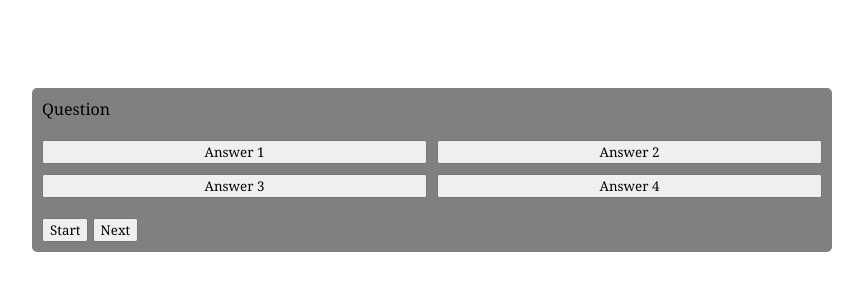
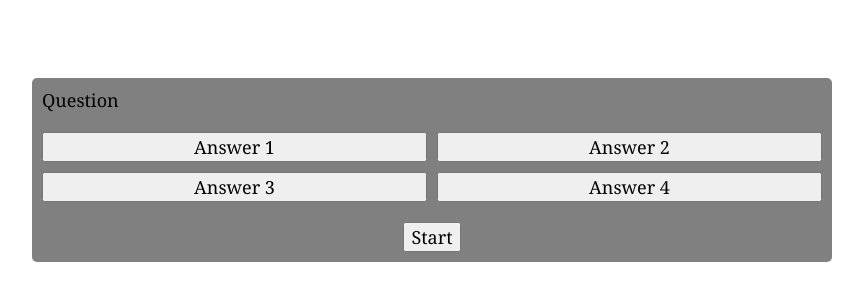
Before and after one commit to Ghondie/Code-Quiz, a plain HTML site: page index.html in a window 1280 px wide. Shown: the part 230-530 px from the top of the page, without its empty margins (208-1071 px from the left). Drawn offline with Linux system fonts and the light colour scheme.

Commit message:
fixed css issues

```diff
--- a/styles.css
+++ b/styles.css
@@ -1,6 +1,7 @@
 *, *::before, *::after{
     box-sizing: border-box;
     font-family: Cambria, Cochin, Georgia, Times, 'Times New Roman', serif;
+    font-size: large;
 }
 
 body {
@@ -27,9 +28,18 @@ body.wrong {
     background-color: red;
 }
 
+
 .btn-grid {
     display: grid;
     grid-template-columns: repeat(2, auto);
     gap: 10px;
     margin: 20px 0;
 }
+
+.controls {
+    display: flex;
+    justify-content: center;
+}
+.hide {
+    display: none;
+}
```
